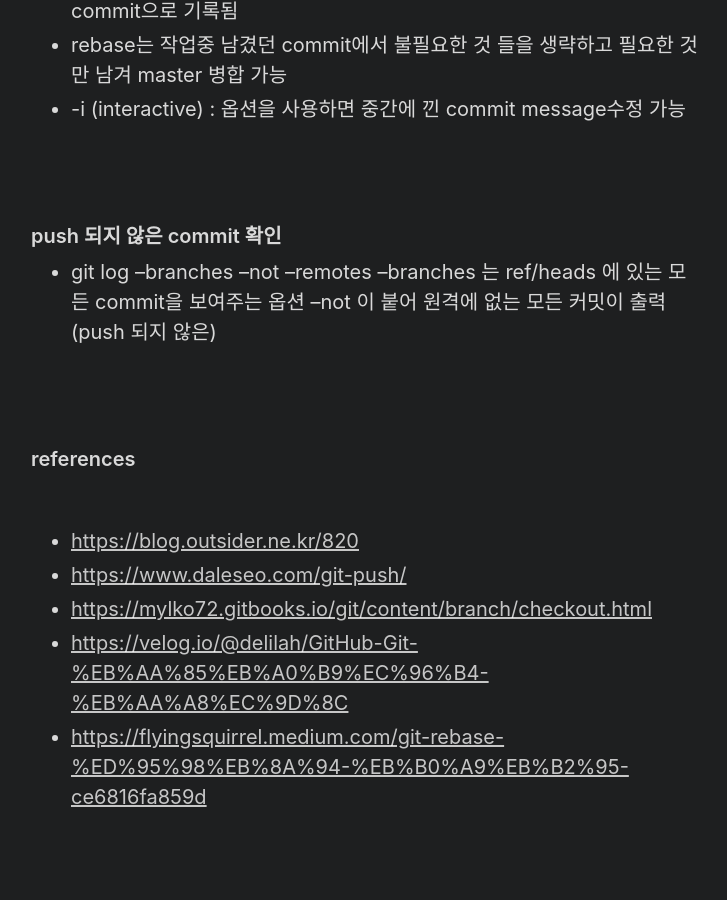
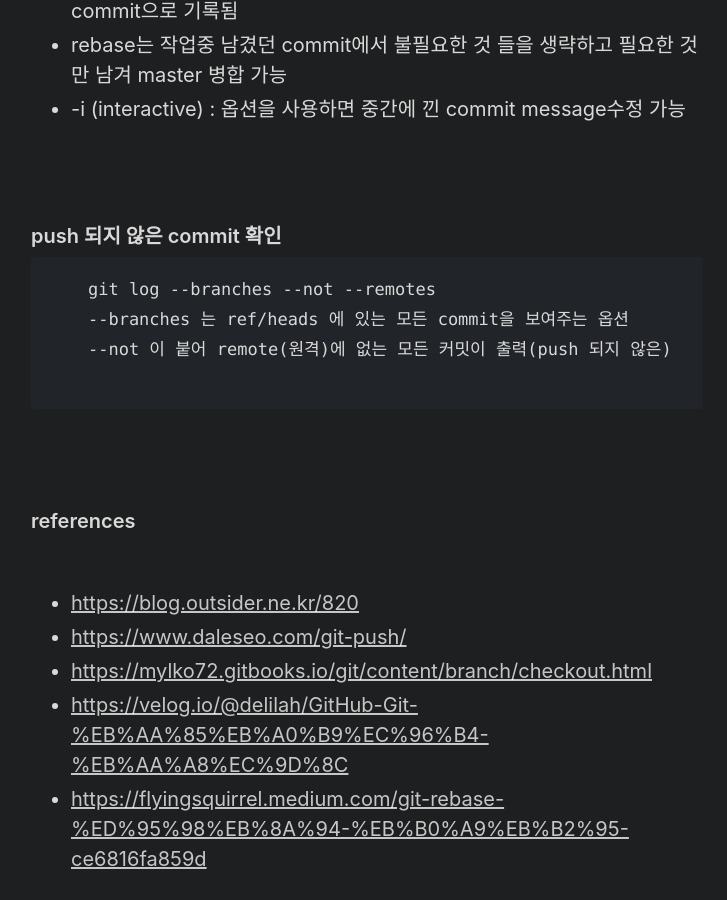
Before and after one commit to Dev-Dotoli/dev-dotoli.github.com, a Jekyll site: the page built from _posts/2022-02-17-Github-2.md, in a window 1280 px wide and 900 px high, scrolled down 3334 px. Shown: the whole window, without its empty margins (273-1000 px from the left). Built offline with Jekyll 4.4.1, drawn with Linux system fonts in a browser that asks for light colours.

Commit message:
fix: typo

````diff
--- a/_posts/2022-02-17-Github-2.md
+++ b/_posts/2022-02-17-Github-2.md
@@ -117,9 +117,12 @@ title: Github 2
 
 ### push 되지 않은 commit 확인
 
-- git log --branches --not --remotes
-  --branches 는 ref/heads 에 있는 모든 commit을 보여주는 옵션
-  --not 이 붙어 원격에 없는 모든 커밋이 출력(push 되지 않은)
+```
+    git log --branches --not --remotes
+    --branches 는 ref/heads 에 있는 모든 commit을 보여주는 옵션
+    --not 이 붙어 remote(원격)에 없는 모든 커밋이 출력(push 되지 않은)
+
+```
 
 <br><br>
 
````
